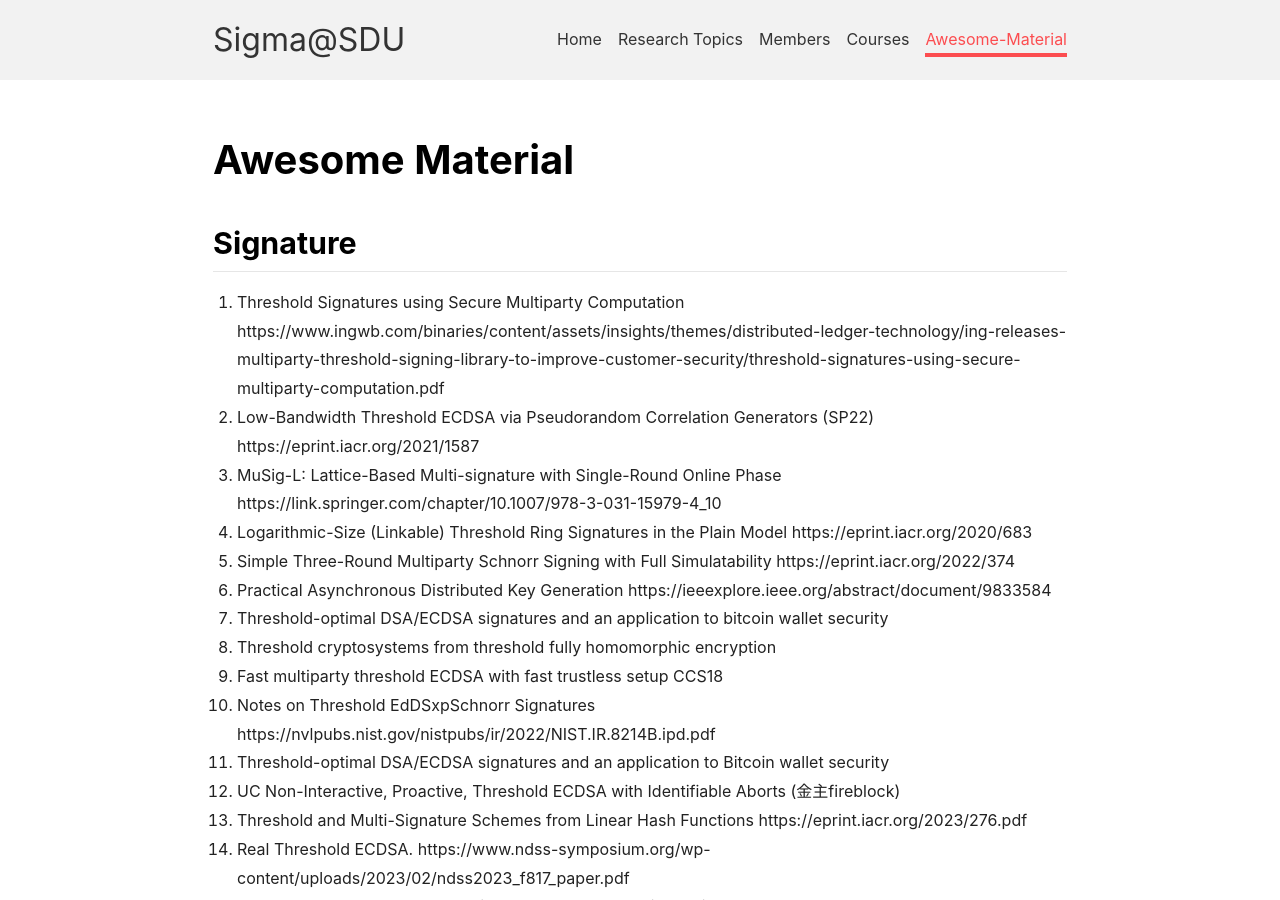
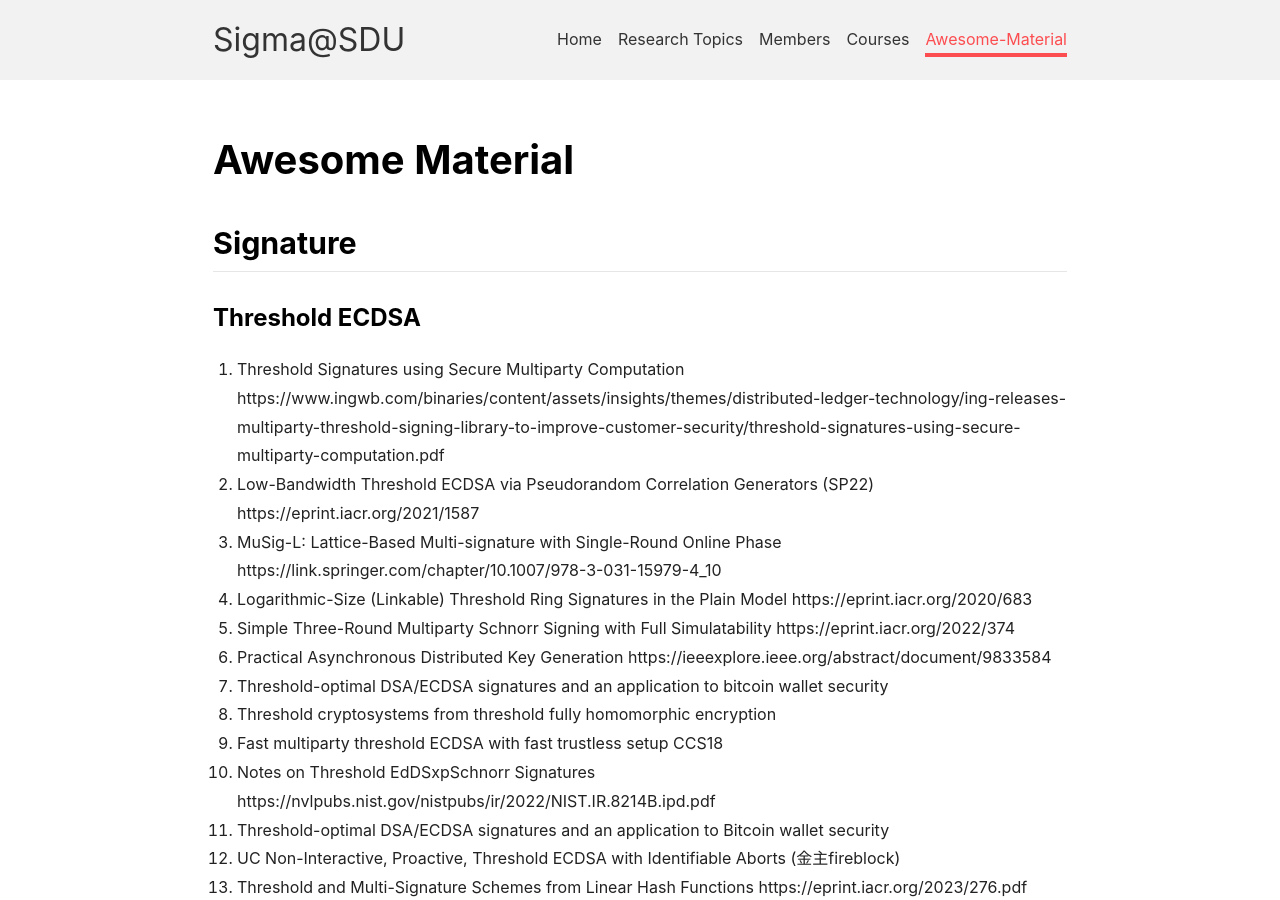
Before and after one commit to sigmasdu/sigmasdu.github.io, a Jekyll site: the page built from Awesome-Material.md, in a window 1280 px wide and 900 px high. Built offline with Jekyll 4.4.1, drawn with Linux system fonts in a browser that asks for light colours; nearby versions of some CDN libraries.

Commit message:
add title and fix number

```diff
--- a/Awesome-Material.md
+++ b/Awesome-Material.md
@@ -6,21 +6,23 @@ key: page-Awesome-Material
 
 ## Signature
 
-0. Threshold Signatures using Secure Multiparty Computation https://www.ingwb.com/binaries/content/assets/insights/themes/distributed-ledger-technology/ing-releases-multiparty-threshold-signing-library-to-improve-customer-security/threshold-signatures-using-secure-multiparty-computation.pdf
-1. Low-Bandwidth Threshold ECDSA via Pseudorandom Correlation Generators (SP22) https://eprint.iacr.org/2021/1587
-2. MuSig-L: Lattice-Based Multi-signature with Single-Round Online Phase https://link.springer.com/chapter/10.1007/978-3-031-15979-4_10
-3. Logarithmic-Size (Linkable) Threshold Ring Signatures in the Plain Model https://eprint.iacr.org/2020/683
-4. Simple Three-Round Multiparty Schnorr Signing with Full Simulatability https://eprint.iacr.org/2022/374
-5. Practical Asynchronous Distributed Key Generation https://ieeexplore.ieee.org/abstract/document/9833584
-6. Threshold-optimal DSA/ECDSA signatures and an application to bitcoin wallet security
-7. Threshold cryptosystems from threshold fully homomorphic encryption
-8. Fast multiparty threshold ECDSA with fast trustless setup CCS18
-9. Notes on Threshold EdDSxpSchnorr Signatures https://nvlpubs.nist.gov/nistpubs/ir/2022/NIST.IR.8214B.ipd.pdf
-10. Threshold-optimal DSA/ECDSA signatures and an application to Bitcoin wallet security
-11. UC Non-Interactive, Proactive, Threshold ECDSA with Identifiable Aborts (金主fireblock)
-12. Threshold and Multi-Signature Schemes from Linear Hash Functions https://eprint.iacr.org/2023/276.pdf
-13. Real Threshold ECDSA. https://www.ndss-symposium.org/wp-content/uploads/2023/02/ndss2023_f817_paper.pdf
-14. One Round Threshold ECDSA Without Roll Call https://link.springer.com/chapter/10.1007/978-3-031-30872-7_15
+### Threshold ECDSA
+
+1. Threshold Signatures using Secure Multiparty Computation https://www.ingwb.com/binaries/content/assets/insights/themes/distributed-ledger-technology/ing-releases-multiparty-threshold-signing-library-to-improve-customer-security/threshold-signatures-using-secure-multiparty-computation.pdf
+2. Low-Bandwidth Threshold ECDSA via Pseudorandom Correlation Generators (SP22) https://eprint.iacr.org/2021/1587
+3. MuSig-L: Lattice-Based Multi-signature with Single-Round Online Phase https://link.springer.com/chapter/10.1007/978-3-031-15979-4_10
+4. Logarithmic-Size (Linkable) Threshold Ring Signatures in the Plain Model https://eprint.iacr.org/2020/683
+5. Simple Three-Round Multiparty Schnorr Signing with Full Simulatability https://eprint.iacr.org/2022/374
+6. Practical Asynchronous Distributed Key Generation https://ieeexplore.ieee.org/abstract/document/9833584
+7. Threshold-optimal DSA/ECDSA signatures and an application to bitcoin wallet security
+8. Threshold cryptosystems from threshold fully homomorphic encryption
+9. Fast multiparty threshold ECDSA with fast trustless setup CCS18
+10. Notes on Threshold EdDSxpSchnorr Signatures https://nvlpubs.nist.gov/nistpubs/ir/2022/NIST.IR.8214B.ipd.pdf
+11. Threshold-optimal DSA/ECDSA signatures and an application to Bitcoin wallet security
+12. UC Non-Interactive, Proactive, Threshold ECDSA with Identifiable Aborts (金主fireblock)
+13. Threshold and Multi-Signature Schemes from Linear Hash Functions https://eprint.iacr.org/2023/276.pdf
+14. Real Threshold ECDSA. https://www.ndss-symposium.org/wp-content/uploads/2023/02/ndss2023_f817_paper.pdf
+15. One Round Threshold ECDSA Without Roll Call https://link.springer.com/chapter/10.1007/978-3-031-30872-7_15
 
 ### Unique Ring Sign
 1. Efficient Unique Ring Signatures From Lattices. Willy
```
